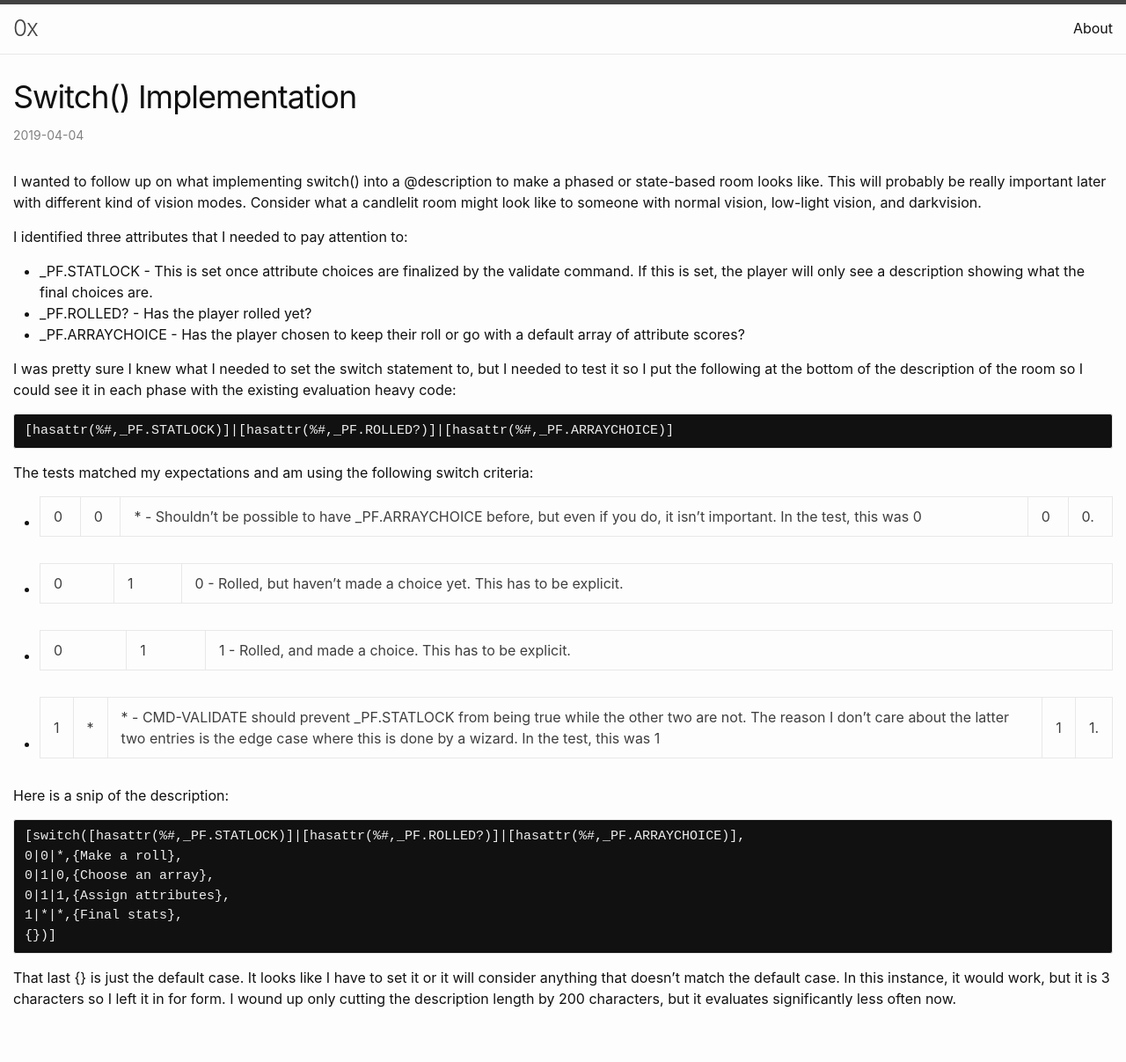
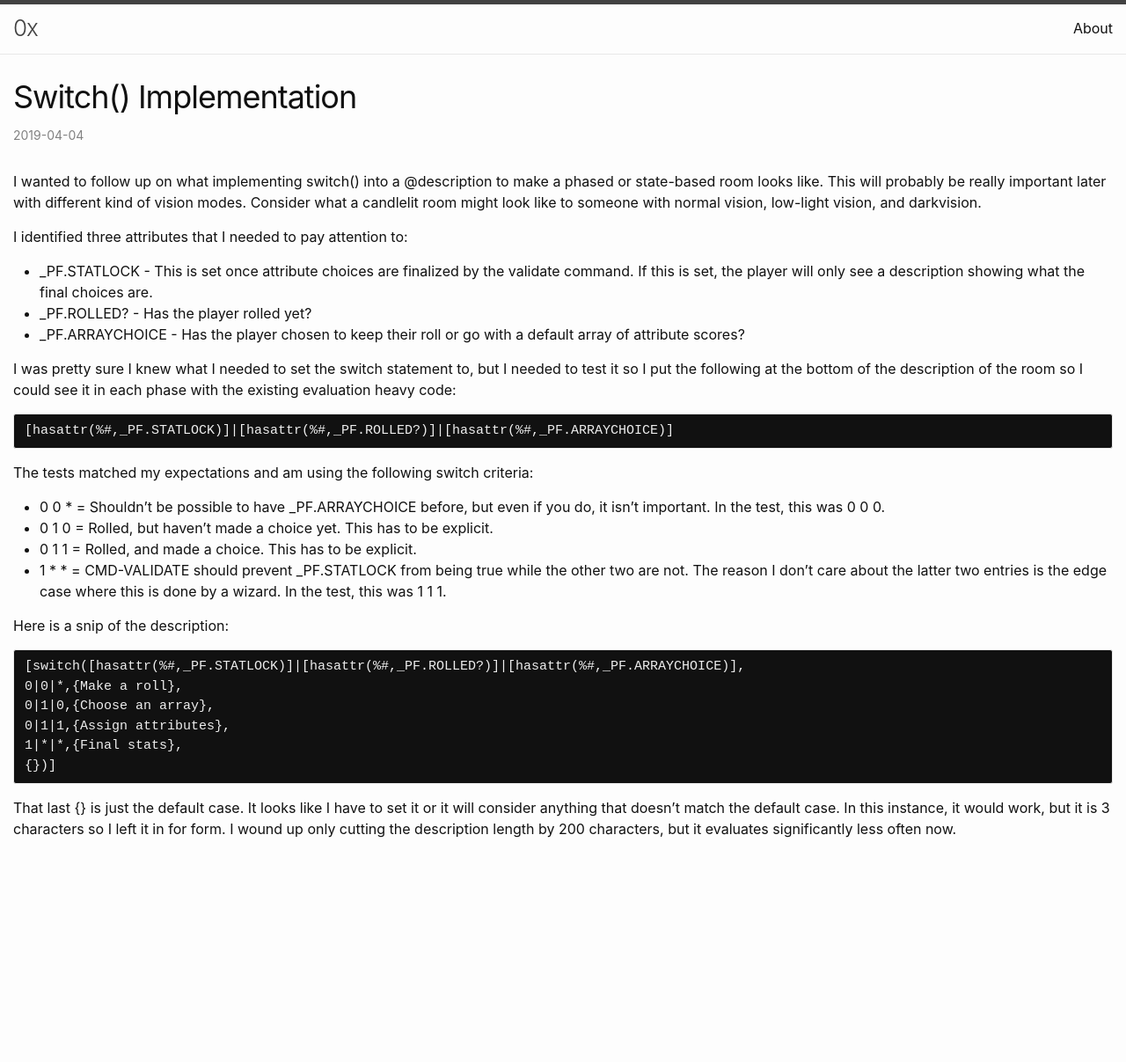
Before and after one commit to hexagoncode/hexagoncode.github.io, a Jekyll site: the page built from _posts/2019-04-04-switch-implementation.markdown, in a window 1280 px wide. Shown: the whole page at 88% size. Built offline with Jekyll 4.4.1, drawn with Linux system fonts in a browser that asks for light colours; after the commit the page ends 1014 px from its top, so only the background shows below that.

````diff
--- a/_posts/2019-04-04-switch-implementation.markdown
+++ b/_posts/2019-04-04-switch-implementation.markdown
@@ -18,10 +18,10 @@ I was pretty sure I knew what I needed to set the switch statement to, but I nee
 ```
 
 The tests matched my expectations and am using the following switch criteria:
-* 0|0|* - Shouldn't be possible to have _PF.ARRAYCHOICE before, but even if you do, it isn't important. In the test, this was 0|0|0.
-* 0|1|0 - Rolled, but haven't made a choice yet. This has to be explicit.
-* 0|1|1 - Rolled, and made a choice. This has to be explicit.
-* 1|*|* - CMD-VALIDATE should prevent _PF.STATLOCK from being true while the other two are not. The reason I don't care about the latter two entries is the edge case where this is done by a wizard. In the test, this was 1|1|1.
+* 0 0 * = Shouldn't be possible to have _PF.ARRAYCHOICE before, but even if you do, it isn't important. In the test, this was 0 0 0.
+* 0 1 0 = Rolled, but haven't made a choice yet. This has to be explicit.
+* 0 1 1 = Rolled, and made a choice. This has to be explicit.
+* 1 * * = CMD-VALIDATE should prevent _PF.STATLOCK from being true while the other two are not. The reason I don't care about the latter two entries is the edge case where this is done by a wizard. In the test, this was 1 1 1.
 
 Here is a snip of the description:
 
````
